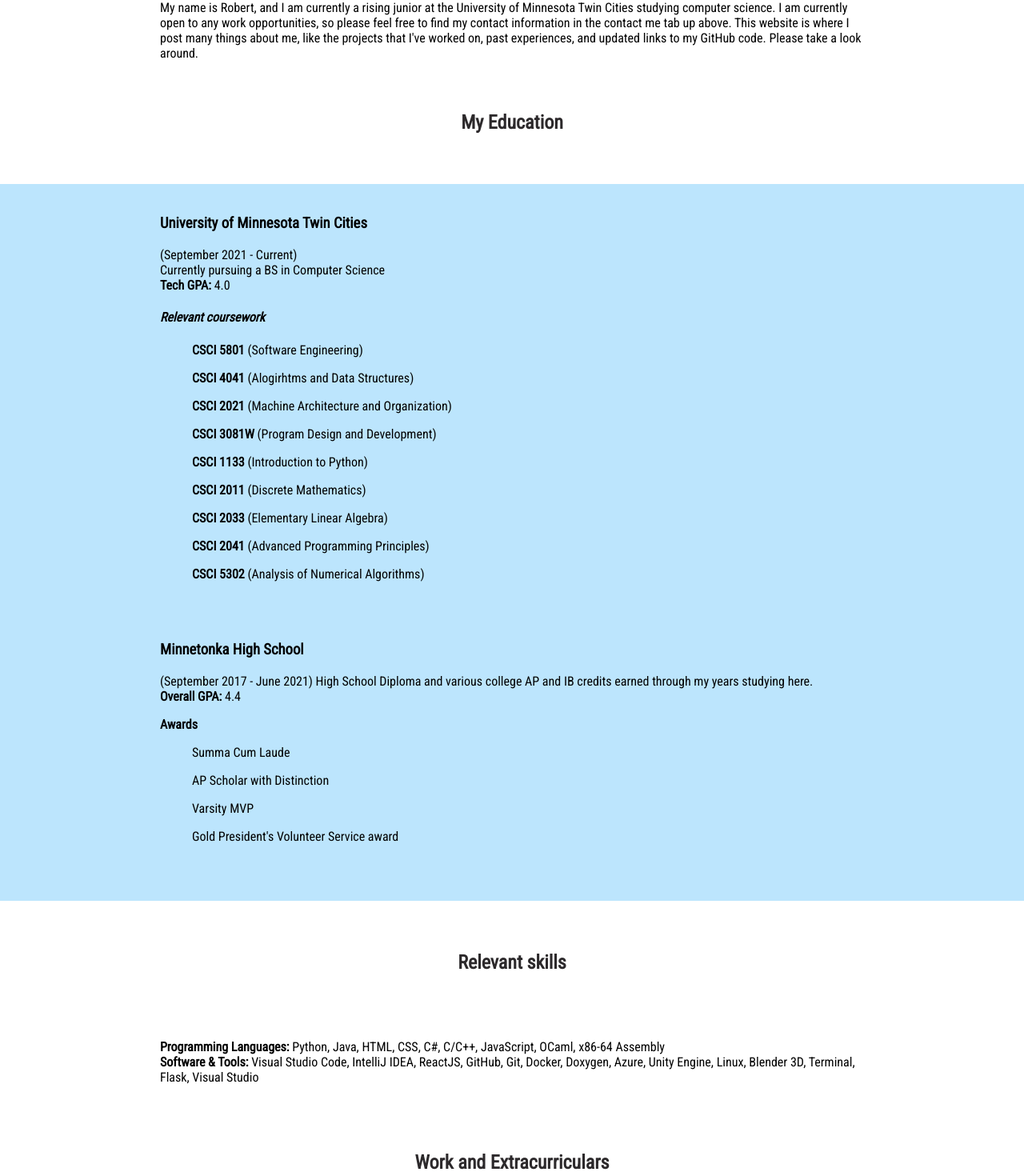
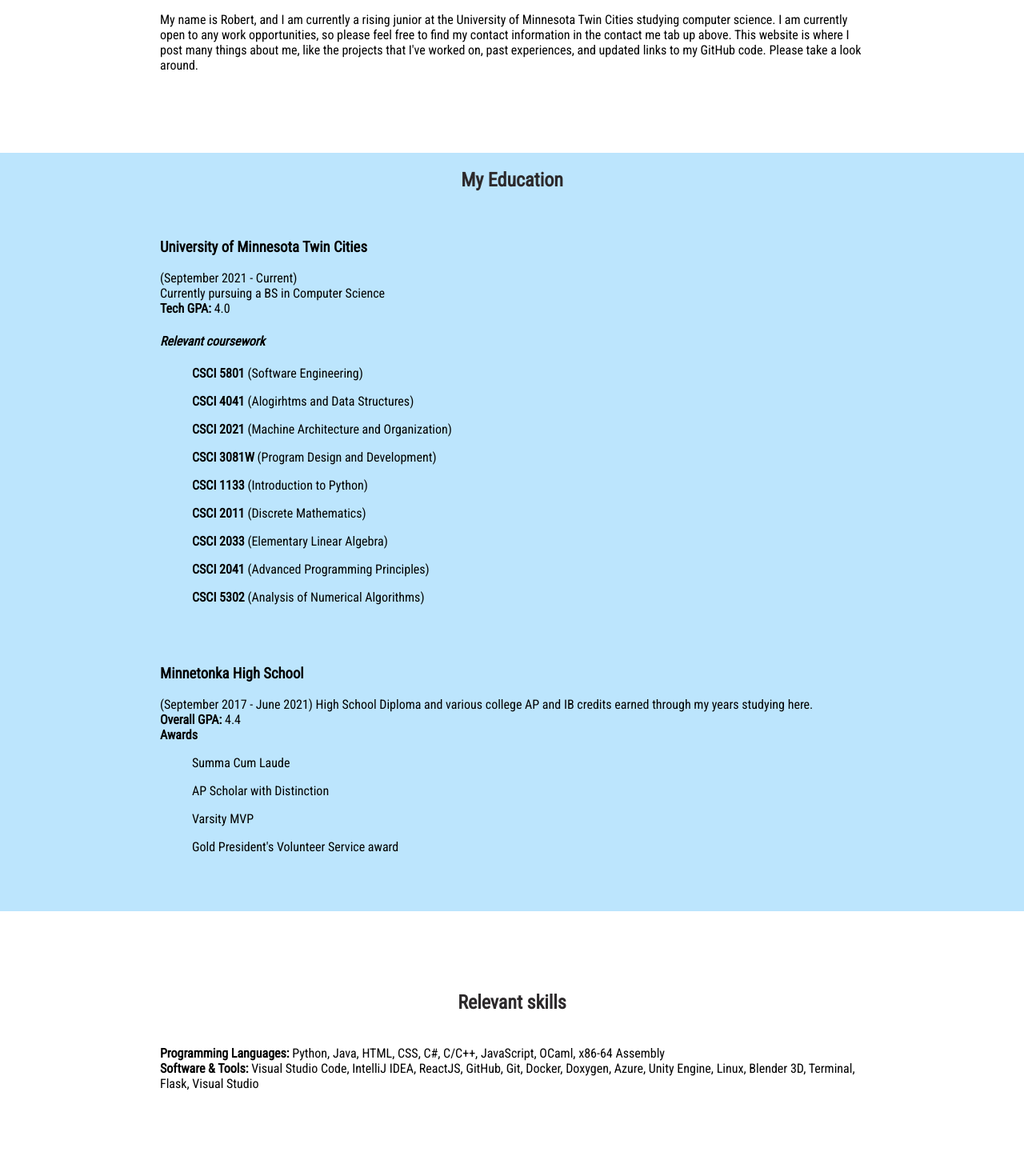
Before and after one commit to RWang-Dev/My-Website, a React (Create React App) app: page / in a window 1280 px wide. Shown: the part 719-2189 px from the top of the page at 80% size. Built offline with nearby package versions, Linux system fonts and the light colour scheme.

Commit message:
reformating website

```diff
--- a/src/components/About-Me/AboutMeItem.module.css
+++ b/src/components/About-Me/AboutMeItem.module.css
@@ -26,11 +26,16 @@
 .content h3 {
   font-size: 1.25rem;
   color: #2c292b;
+  margin: 0;
+  padding: 0;
 }
 
 .actions {
-  padding: 1.5rem;
+  /* padding: 1.5rem; */
+  margin-top: 100px;
   text-align: center;
+  margin-bottom: 0;
+  padding-bottom: 0;
 }
 
 .actions button {
--- a/src/components/Projects/ProjectItem.module.css
+++ b/src/components/Projects/ProjectItem.module.css
@@ -64,5 +64,5 @@
   background-color: rgba(33, 169, 248, 0.301);
   margin-bottom: 50px;
   border-radius: 40px;
-  width: 1000px;
+  width: 1500px;
 }
--- a/src/pages/About-Me-Page/AboutMeInfo.js
+++ b/src/pages/About-Me-Page/AboutMeInfo.js
@@ -21,7 +21,7 @@
   },
   {
     id: "m2",
-    title: <h2>My Education</h2>,
+    title: <h2 className={classes.blue}>My Education</h2>,
     image: null,
     description: (
       <div >
@@ -123,7 +123,7 @@
   },
   {
     id: "m3",
-    title: <h2 >Work and Extracurriculars</h2>,
+    title: <h2 className={classes.blue}>Work and Extracurriculars</h2>,
     image: null,
     description: (
       <div>
@@ -154,7 +154,7 @@
           </p>
         </div>
 
-        <div className = {classes.white}>
+        <div className = {classes.blue}>
           <p>
             <h3>Science Olympiad</h3> (January 2017 - March 2021)
             <p>
@@ -196,7 +196,7 @@
             </p>
           </p>
         </div>
-        <div className= {classes.white}>
+        <div className= {classes.blue}>
           <p>
             <h3>VANTAGE Global Business</h3> (March 2019 - June 2020)
             <p>
@@ -212,6 +212,7 @@
             </p>
           </p>
         </div>
+        {/* <hr className={classes.hr_work}/> */}
         <div className= {classes.blue}>
           <p>
             <h3>Varsity Tennis Player</h3> (March 2017 - June 2022)
--- a/src/pages/About-Me-Page/AboutMeInfo.module.css
+++ b/src/pages/About-Me-Page/AboutMeInfo.module.css
@@ -16,10 +16,26 @@
     /* border-radius: 20px; */
     padding-left: 200px;
     padding-right: 200px;
+    margin: 0;
 
 }
+
+p{
+    margin-top:0;
+}
+
 
 .standard {
     /* padding-left: 20px; */
     padding-left: 200px;
 }
+
+.hr_work{
+    margin: 0;
+    padding: 0;
+    height: 1px;
+    border: none;
+    background-color: black;
+    align-self: center;
+    width: 100px;
+}
```
